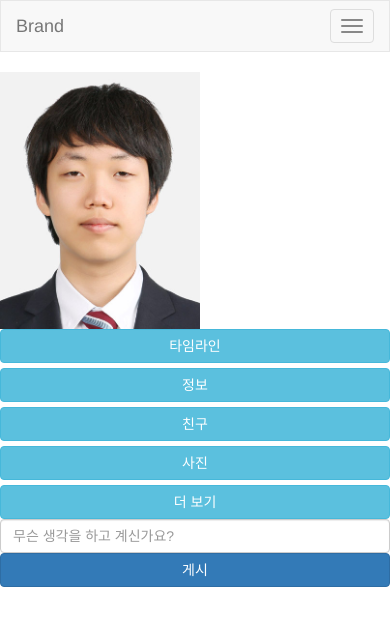
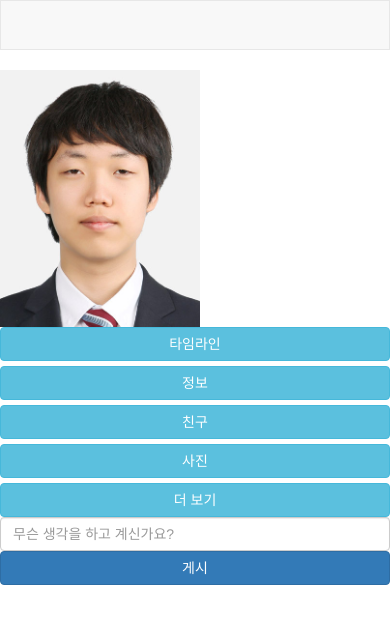
Before and after one commit to qkrwhdals/qkrwhdals.github.io, a plain HTML site: page index.html in a window 390 px wide. Drawn offline with nearby package versions, Linux system fonts and the light colour scheme.

Commit message:
ㅁㄴㄹ

```diff
--- a/index.html
+++ b/index.html
@@ -11,16 +11,6 @@
   <body>
     <nav class="navbar navbar-default">
   <div class="container-fluid">
-    <!-- Brand and toggle get grouped for better mobile display -->
-    <div class="navbar-header">
-      <button type="button" class="navbar-toggle collapsed" data-toggle="collapse" data-target="#bs-example-navbar-collapse-1" aria-expanded="false">
-        <span class="sr-only">Toggle navigation</span>
-        <span class="icon-bar"></span>
-        <span class="icon-bar"></span>
-        <span class="icon-bar"></span>
-      </button>
-      <a class="navbar-brand" href="#">Brand</a>
-    </div>
 
     <!-- Collect the nav links, forms, and other content for toggling -->
     <div class="collapse navbar-collapse" id="bs-example-navbar-collapse-1">
@@ -28,7 +18,7 @@
         <li class="active"><a href="#">Link <span class="sr-only">(current)</span></a></li>
         <li><a href="#">Link</a></li>
         <li class="dropdown">
-          <a href="#" class="dropdown-toggle" data-toggle="dropdown" role="button" aria-haspopup="true" aria-expanded="false">Dropdown <span class="caret"></span></a>
+          <a href="#" class="dropdown-toggle">Dropdown <span class="caret"></span></a>
           <ul class="dropdown-menu">
             <li><a href="#">Action</a></li>
             <li><a href="#">Another action</a></li>
```
